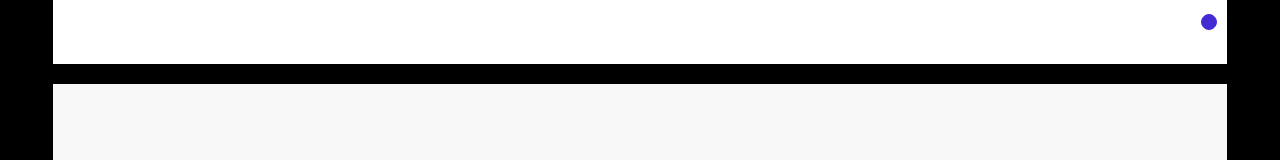
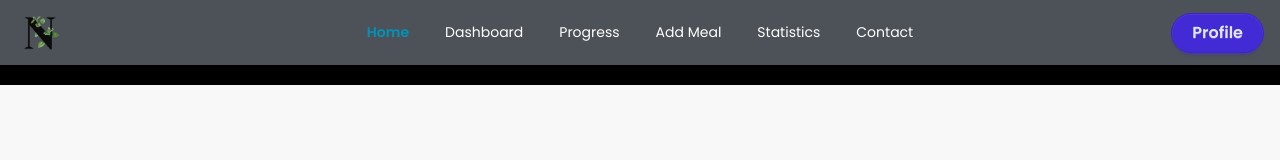
Before and after one commit to Amitkumersarkar/Nutrition-Tracker, a React (Vite) app: page / in a window 1280 px wide. Shown: the top 160 px of the page. Built offline with nearby package versions, Linux system fonts and the light colour scheme.

Commit message:
added logo on navbar

```diff
--- a/src/Layout/MainLayout.jsx
+++ b/src/Layout/MainLayout.jsx
@@ -5,7 +5,7 @@ import Footer from "../components/Footer/Footer";
 const MainLayout = () => {
 
     return (
-        <div className="w-11/12 mx-auto">
+        <div>
             <Navbar></Navbar>
             <Outlet></Outlet>
             <Footer></Footer>
--- a/src/components/Header/Navbar.jsx
+++ b/src/components/Header/Navbar.jsx
@@ -1,42 +1,128 @@
-import { Link } from "react-router-dom";
-
+import { Link, NavLink } from "react-router-dom";
+import logo from "../../../public/assets/logo/N.png";
 
 const Navbar = () => {
-
+    const navLinks = (
+        <>
+            <li>
+                <NavLink
+                    to="/"
+                    className={({ isActive }) =>
+                        isActive ? "text-cyan-600 font-semibold" : "hover:text-cyan-500"
+                    }
+                >
+                    Home
+                </NavLink>
+            </li>
+            <li>
+                <NavLink
+                    to="/dashboard"
+                    className={({ isActive }) =>
+                        isActive ? "text-cyan-600 font-semibold" : "hover:text-cyan-500"
+                    }
+                >
+                    Dashboard
+                </NavLink>
+            </li>
+            <li>
+                <NavLink
+                    to="/progress"
+                    className={({ isActive }) =>
+                        isActive ? "text-cyan-600 font-semibold" : "hover:text-cyan-500"
+                    }
+                >
+                    Progress
+                </NavLink>
+            </li>
+            <li>
+                <NavLink
+                    to="/add-meal"
+                    className={({ isActive }) =>
+                        isActive ? "text-cyan-600 font-semibold" : "hover:text-cyan-500"
+                    }
+                >
+                    Add Meal
+                </NavLink>
+            </li>
+            <li>
+                <NavLink
+                    to="/statistics"
+                    className={({ isActive }) =>
+                        isActive ? "text-cyan-600 font-semibold" : "hover:text-cyan-500"
+                    }
+                >
+                    Statistics
+                </NavLink>
+            </li>
+            <li>
+                <NavLink
+                    to="/contact"
+                    className={({ isActive }) =>
+                        isActive ? "text-cyan-600 font-semibold" : "hover:text-cyan-500"
+                    }
+                >
+                    Contact
+                </NavLink>
+            </li>
+        </>
+    );
 
     return (
-        <>
-            <div className="navbar bg-base-100 shadow-sm">
-                <div className="navbar-start">
-                    <div className="dropdown">
-                        <div tabIndex={0} role="button" className="btn btn-ghost btn-circle">
-                            <svg xmlns="http://www.w3.org/2000/svg" className="h-5 w-5" fill="none" viewBox="0 0 24 24" stroke="currentColor"> <path strokeLinecap="round" strokeLinejoin="round" strokeWidth="2" d="M4 6h16M4 12h16M4 18h7" /> </svg>
-                        </div>
+        <div className="sticky top-0 z-50 bg-gray-400/50 backdrop-blur-lg shadow-md">
+            <div className="navbar max-w-7xl mx-auto px-4 py-2">
+                {/* Left: Logo + Mobile Menu */}
+                <div className="navbar-start flex items-center">
+                    <Link to="/" className="text-2xl font-bold text-white tracking-wide">
+                        <img
+                            src={logo}
+                            alt="NutriTrack Logo"
+                            className="h-10 sm:h-12 object-contain"
+                        />
+                    </Link>
+
+                    {/* Mobile Dropdown */}
+                    <div className="dropdown lg:hidden ml-3">
+                        <label tabIndex={0} className="btn btn-ghost p-2">
+                            <svg
+                                xmlns="http://www.w3.org/2000/svg"
+                                className="h-6 w-6 text-white"
+                                fill="none"
+                                viewBox="0 0 24 24"
+                                stroke="currentColor"
+                            >
+                                <path
+                                    strokeLinecap="round"
+                                    strokeLinejoin="round"
+                                    strokeWidth="2"
+                                    d="M4 6h16M4 12h16M4 18h16"
+                                />
+                            </svg>
+                        </label>
                         <ul
-                            tabIndex="-1"
-                            className="menu menu-sm dropdown-content bg-base-100 rounded-box z-1 mt-3 w-52 p-2 shadow">
-                            <li><a>Homepage</a></li>
-                            <li><a>Portfolio</a></li>
-                            <li><a>About</a></li>
+                            tabIndex={0}
+                            className="menu menu-sm dropdown-content bg-gray-600 rounded-xl mt-3 w-52 p-2 shadow-md border border-gray-100"
+                        >
+                            {navLinks}
                         </ul>
                     </div>
                 </div>
-                <div className="navbar-center">
-                    <a className="btn btn-ghost text-xl"><Link to='/ErrorPage'>daisyUI</Link></a>
+
+                {/* Center: Desktop Menu */}
+                <div className="navbar-center hidden lg:flex">
+                    <ul className="menu menu-horizontal px-1 gap-3">{navLinks}</ul>
                 </div>
+
+                {/* Right: Optional Button */}
                 <div className="navbar-end">
-                    <button className="btn btn-ghost btn-circle">
-                        <svg xmlns="http://www.w3.org/2000/svg" className="h-5 w-5" fill="none" viewBox="0 0 24 24" stroke="currentColor"> <path strokeLinecap="round" strokeLinejoin="round" strokeWidth="2" d="M21 21l-6-6m2-5a7 7 0 11-14 0 7 7 0 0114 0z" /> </svg>
-                    </button>
-                    <button className="btn btn-ghost btn-circle">
-                        <div className="indicator">
-                            <svg xmlns="http://www.w3.org/2000/svg" className="h-5 w-5" fill="none" viewBox="0 0 24 24" stroke="currentColor"> <path strokeLinecap="round" strokeLinejoin="round" strokeWidth="2" d="M15 17h5l-1.405-1.405A2.032 2.032 0 0118 14.158V11a6.002 6.002 0 00-4-5.659V5a2 2 0 10-4 0v.341C7.67 6.165 6 8.388 6 11v3.159c0 .538-.214 1.055-.595 1.436L4 17h5m6 0v1a3 3 0 11-6 0v-1m6 0H9" /> </svg>
-                            <span className="badge badge-xs badge-primary indicator-item"></span>
-                        </div>
-                    </button>
+                    <Link
+                        to="/profile"
+                        className="btn btn-primary rounded-full px-5 text-sm sm:text-base hover:bg-cyan-700 transition"
+                    >
+                        Profile
+                    </Link>
                 </div>
             </div>
-        </>
+        </div>
     );
 };
 
```
Also changed, not shown: public/assets/logo/N.png (added).
